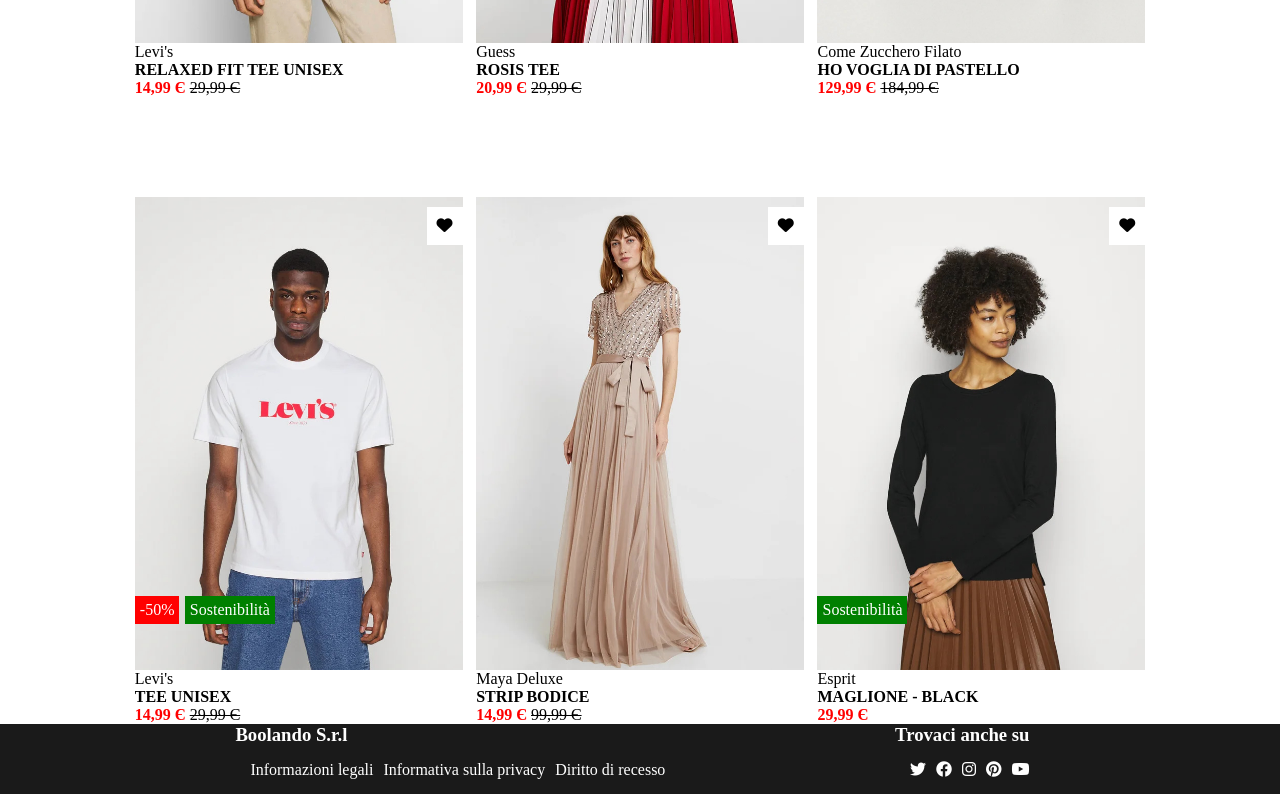
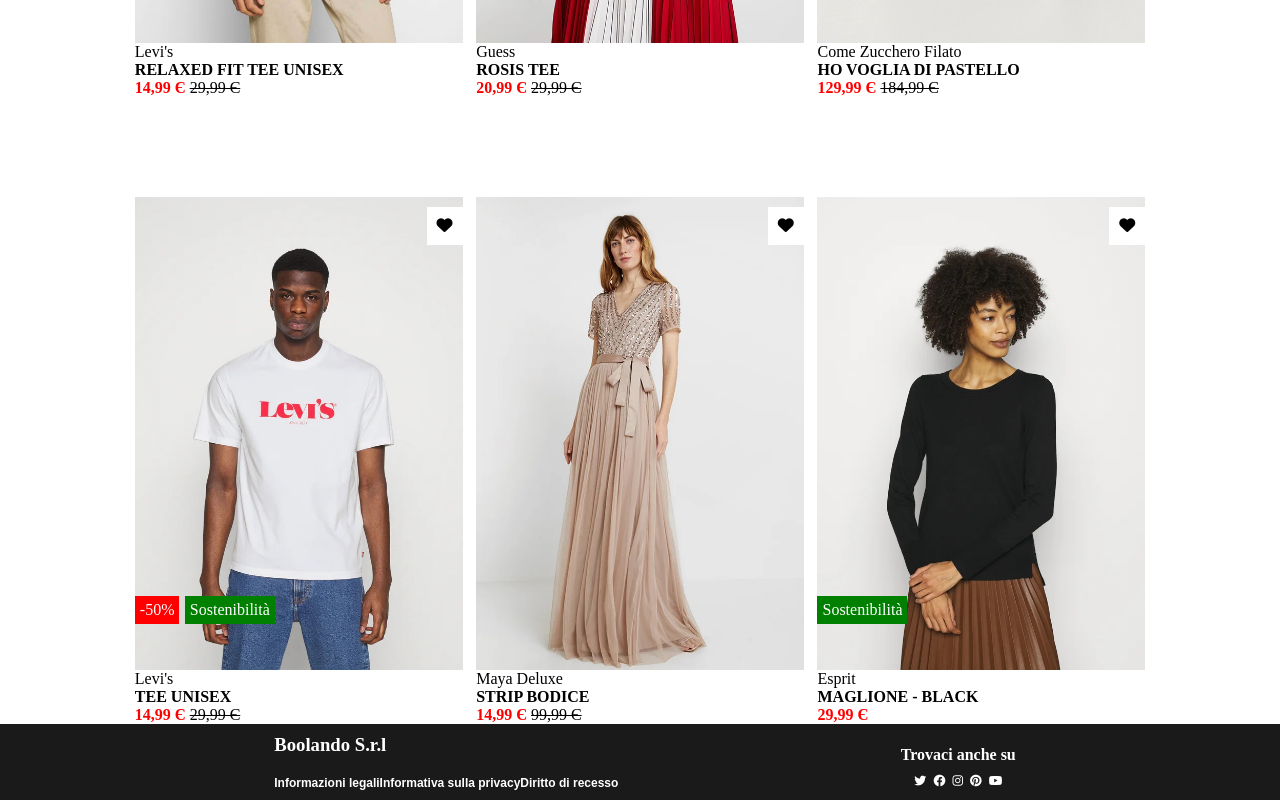
Before and after one commit to AngelicoDaniel/html-css-boolando, a plain HTML site: page index.html in a window 1280 px wide. Shown: the part 530-1330 px from the top of the page. Drawn offline with Linux system fonts and the light colour scheme.

Commit message:
prova font

```diff
--- a/assets/css/style.css
+++ b/assets/css/style.css
@@ -1,3 +1,5 @@
+@import url('https://fonts.googleapis.com/css2?family=Domine&family=Fira+Sans&family=Inter:wght@100;400&family=Kanit&display=swap');
+
 *{
     margin: auto;
     padding: auto;
@@ -139,7 +141,10 @@
 }
 
 footer li{
-    padding: 5px;
+    font-size: 12px;
+    font-family: 'kant', sans-serif;
+
+
 }
 
 .img2{
@@ -163,3 +168,15 @@
 header li:hover{
     text-decoration: underline;
 }
+h4{
+    margin-top: 20px;
+}
+
+h3{
+    margin: 10px;
+}
+
+ul li{
+   font-weight: bold;
+   font-family: 'kant', sans-serif;
+}
--- a/index.html
+++ b/index.html
@@ -138,7 +138,7 @@
                 </ul>
             </div>
             <div>
-                <h3>Trovaci anche su</h3>
+                <h4>Trovaci anche su</h4>
                 <ul class="social">
                     <li><i class="fa-brands fa-twitter"></i></li>
                     <li><i class="fa-brands fa-facebook"></i></li>
```
